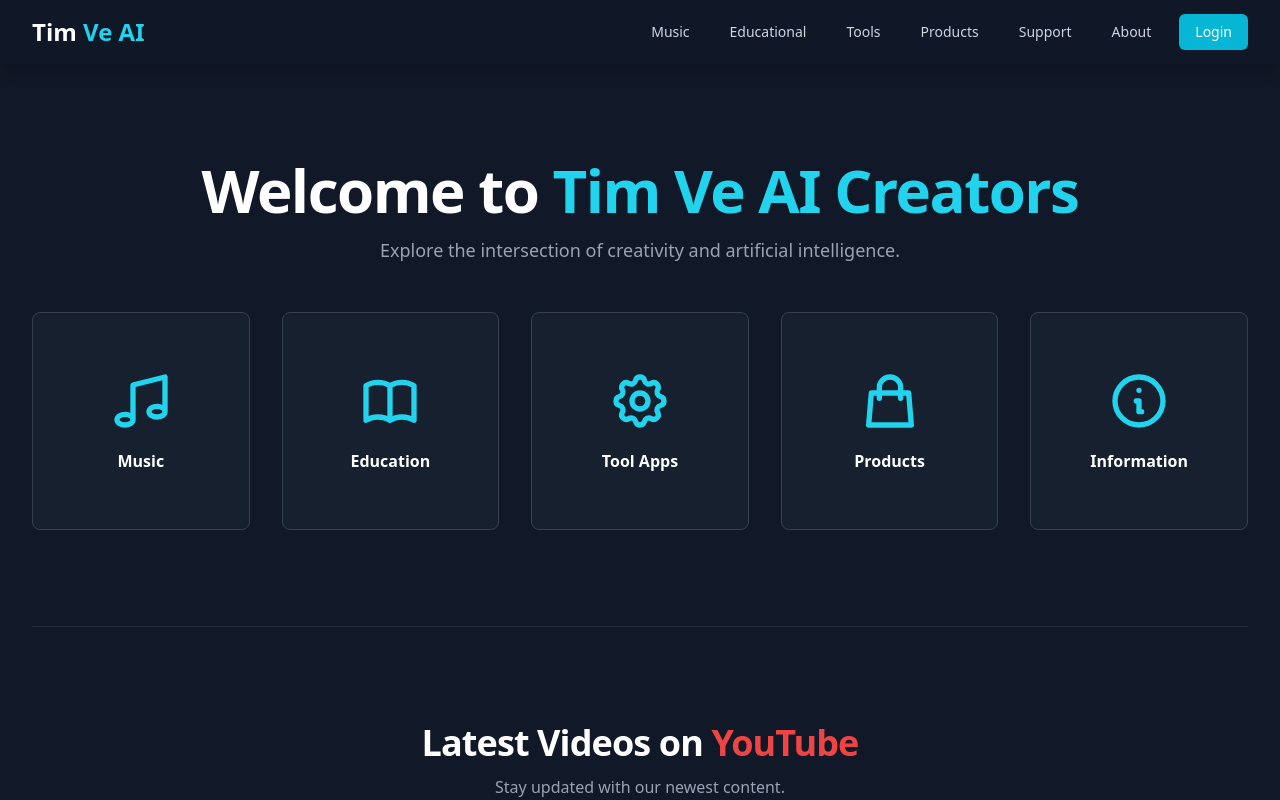
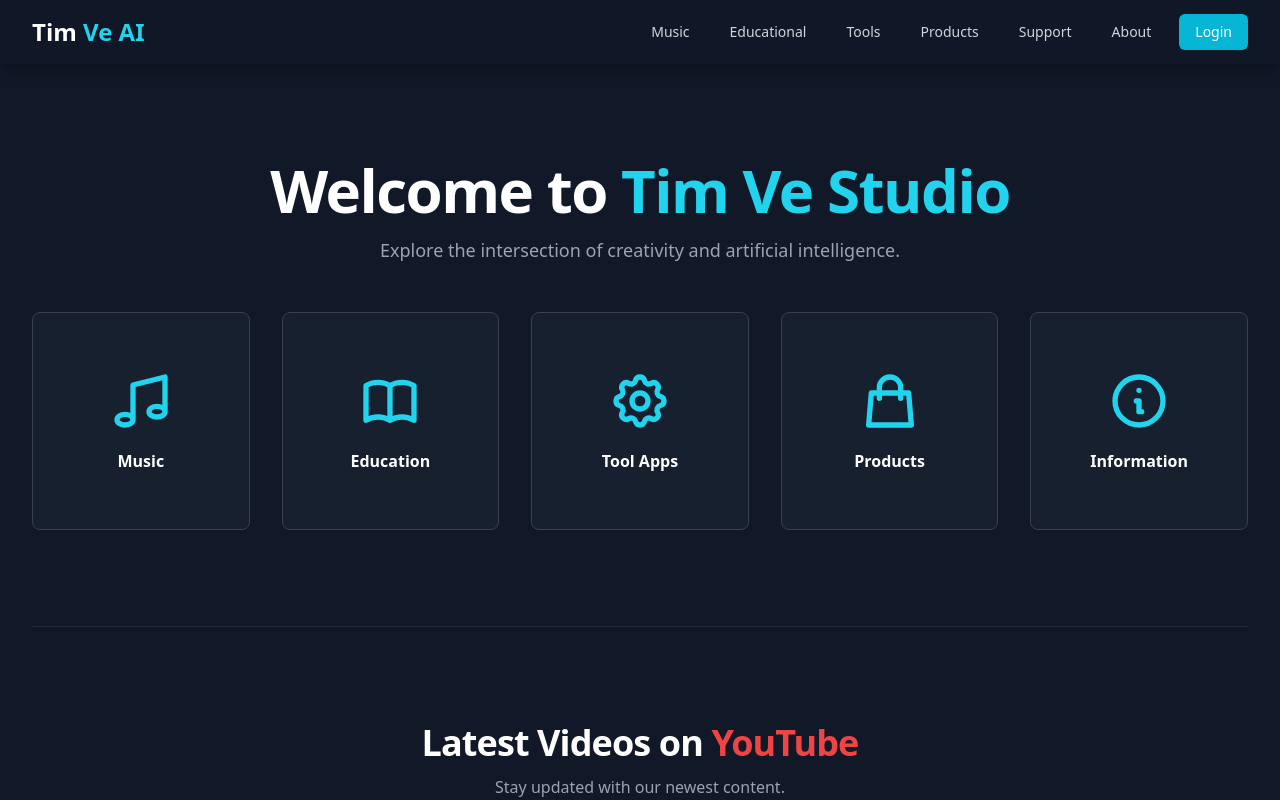
Before and after one commit to michaelhantran/too-test, a React (Vite) app: page / in a window 1280 px wide. Shown: the top 800 px of the page. Built offline with nearby package versions, Linux system fonts and the light colour scheme.

Commit message:
Update App.tsx

```diff
--- a/App.tsx
+++ b/App.tsx
@@ -60,7 +60,7 @@ const App: React.FC = () => {
                 <section id="main-content" className="py-16 sm:py-24">
                     <div className="text-center mb-12">
                         <h1 className="text-4xl sm:text-5xl lg:text-6xl font-extrabold text-white tracking-tight">
-                            Welcome to <span className="text-cyan-400">Tim Ve AI Creators</span>
+                            Welcome to <span className="text-cyan-400">Tim Ve Studio</span>
                         </h1>
                         <p className="mt-4 max-w-2xl mx-auto text-lg text-gray-400">
                             Explore the intersection of creativity and artificial intelligence.
```
